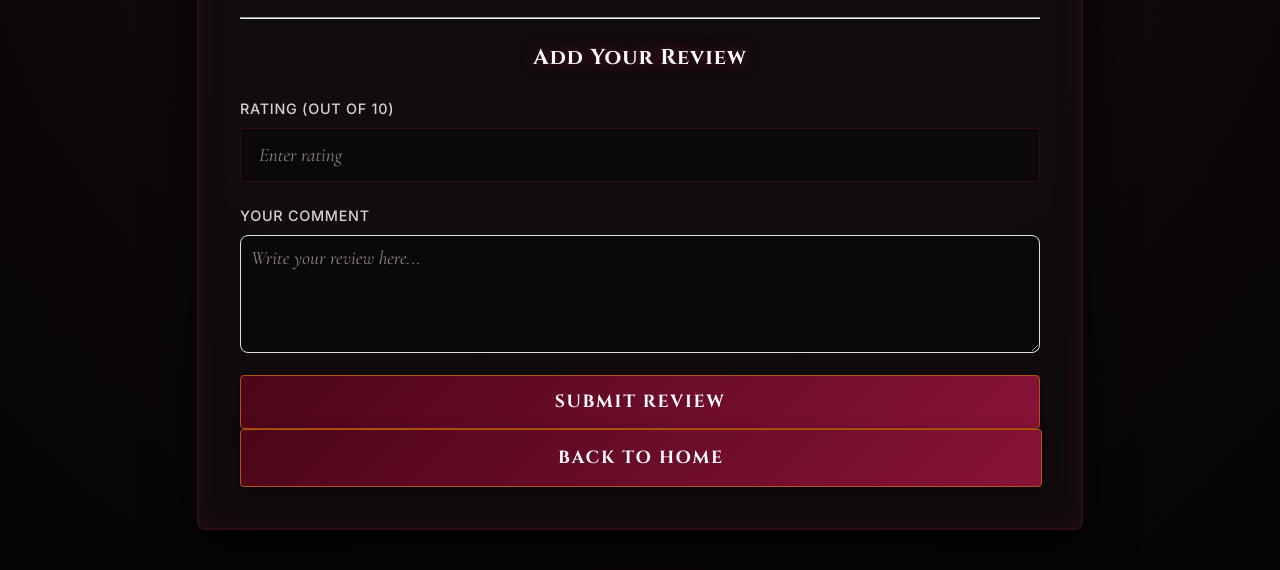
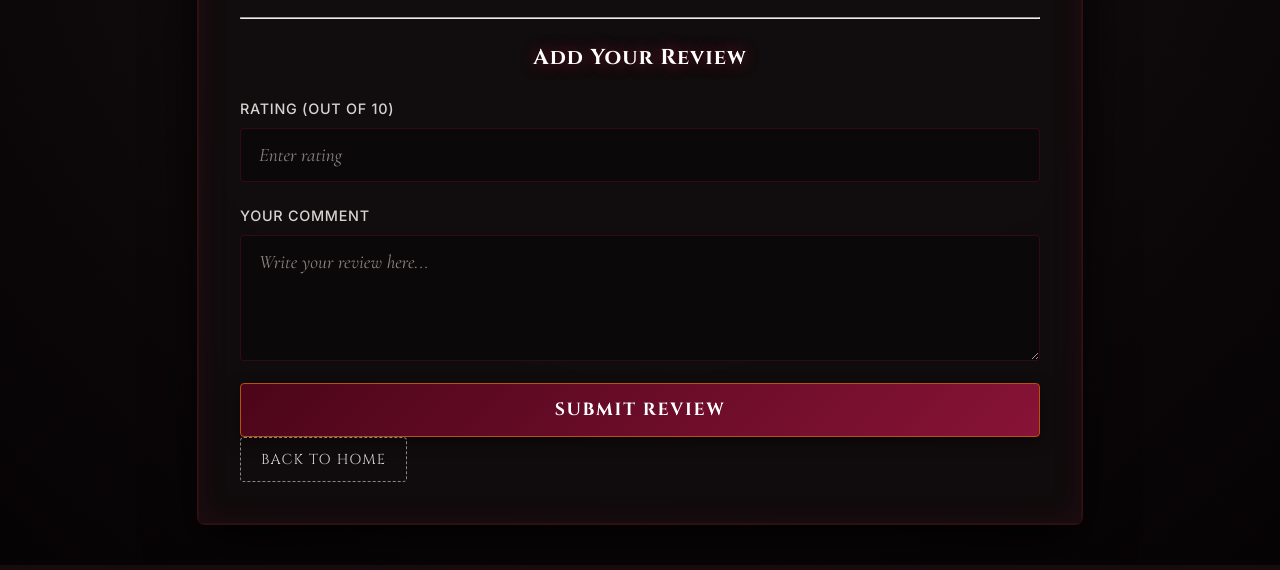
Before and after one commit to nik-767/gloomvalut, a Django app: page /review/5/ in a window 1280 px wide. Shown: the part 970-1540 px from the top of the page. Run offline with Django 5.2, Linux system fonts and the light colour scheme; data comes from the database, SQL or seed files in the repository.

Commit message:
style: Clean up inline styles and add custom themed back-home button in review.html

```diff
--- a/templates/core/review.html
+++ b/templates/core/review.html
@@ -50,13 +50,13 @@
                     </label>
                     <label>
                         Your Comment
-                        <textarea name="comment" placeholder="Write your review here..." rows="4" style="width: 100%; padding: 10px; border-radius: 8px; border: 1px solid #ddd;" required></textarea>
+                        <textarea name="comment" placeholder="Write your review here..." rows="4" required></textarea>
                     </label>
                     <button type="submit" class="btn">Submit Review</button>
                 </form>
             </div>
 
-            <a href="{% url 'home' %}" class="btn mt-4" style="display: inline-block; text-decoration: none; text-align: center; background-color: #6c757d;">Back to Home</a>
+            <a href="{% url 'home' %}" class="back-home-btn mt-4">Back to Home</a>
         </div>
     </div>
 </body>
```
